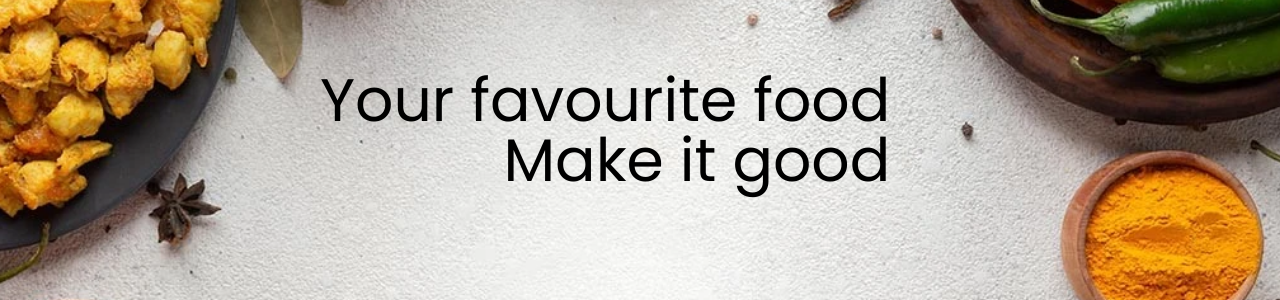
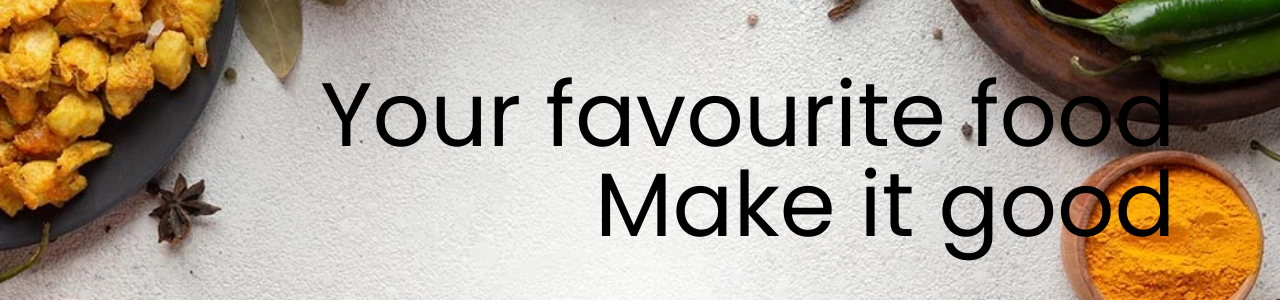
Before and after one commit to Atishfulzade/gourmetguide, a React (Vite) app: page / in a window 1280 px wide. Shown: the part 298-598 px from the top of the page. Built offline with nearby package versions, Linux system fonts and the light colour scheme; no server answers.

Commit message:
font size

```diff
--- a/src/pages/Home.jsx
+++ b/src/pages/Home.jsx
@@ -83,12 +83,11 @@ const Home = () => {
         <img
           src="./Food-and-Culture.webp"
           alt="Header image"
-          loading="lazy"
           className="h-full w-full object-cover md:object-center object-[20%]"
         />
         <h2
           id="heading"
-          className="absolute md:top-96 md:text-10xl md:left-10 lg:top-72 lg:left-80 top-60 mr-2 text-6xl text-right"
+          className="absolute md:top-96 md:text-10xl md:left-10  lg:text-[90px] lg:top-72 lg:left-80 top-60 mr-2 text-6xl text-right"
         >
           Your favourite food <br />
           Make it <span ref={goodRef}>good</span>
```
